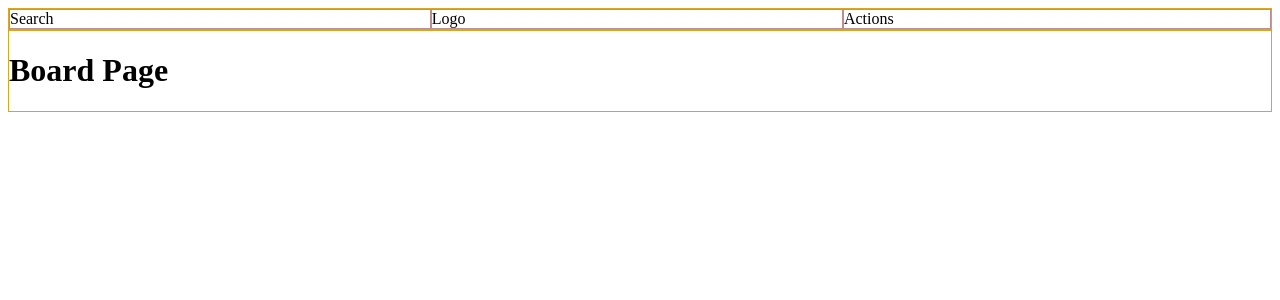
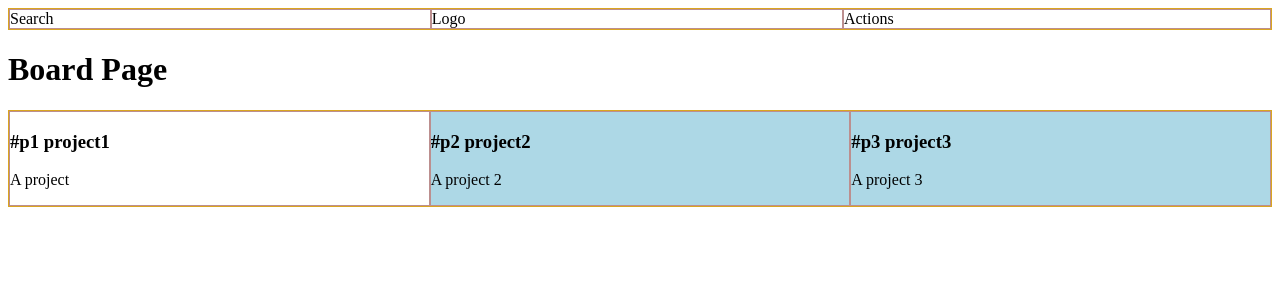
Before and after one commit to oPauloChaves/reskongoal-frontend, a React app: page /board in a window 1280 px wide. Shown: the top 300 px of the page. Built offline with nearby package versions, Linux system fonts and the light colour scheme.

Commit message:
add dummy data and list projects

```diff
--- a/src/App.js
+++ b/src/App.js
@@ -9,13 +9,15 @@ import HomePage from './routes/Home'
 import LoginPage from './routes/Login'
 import BoardPage from './routes/Board'
 
+import data from './data.json'
+
 class App extends Component {
   render() {
     return (
       <Switch>
         <DefaultLayout exact path='/' component={HomePage} />
         <DefaultLayout path='/login' component={LoginPage} />
-        <DefaultLayout path='/board' component={BoardPage} />
+        <DefaultLayout path='/board' component={BoardPage} appdata={data} />
         <DefaultLayout component={NoMatch} />
       </Switch>
     )
--- /dev/null
+++ b/src/data.json
@@ -0,0 +1,43 @@
+{
+  "users": [
+    {
+      "id": "abc",
+      "name": "Paulo",
+      "email": "paulo@code.io"
+    },
+    {
+      "id": "ddd",
+      "name": "Joe",
+      "email": "joe@code.io"
+    }
+  ],
+  "projects": [
+    {
+      "id": "p1",
+      "name": "project1",
+      "description": "A project",
+      "color": "white",
+      "users_id": "abc",
+      "lists": [],
+      "members": []
+    },
+    {
+      "id": "p2",
+      "name": "project2",
+      "description": "A project 2",
+      "color": "lightblue",
+      "users_id": "abc",
+      "lists": [],
+      "members": []
+    },
+    {
+      "id": "p3",
+      "name": "project3",
+      "description": "A project 3",
+      "color": "lightblue",
+      "users_id": "abc",
+      "lists": [],
+      "members": []
+    }
+  ]
+}
--- a/src/layouts/DefaultLayout.js
+++ b/src/layouts/DefaultLayout.js
@@ -6,15 +6,13 @@ import Header from '../components/Header'
 class DefaultLayout extends Component {
 
   render() {
-    const { component: Component, ...rest } = this.props
+    const { component: Component, appdata, ...rest } = this.props
 
     return (
       <Route {...rest} render={matchProps => (
         <div className='DefaultLayout'>
           <Header {...matchProps} />
-          <div className="row">
-            <Component {...matchProps} />
-          </div>
+          <Component {...matchProps} appdata={appdata} />
         </div>
       )} />
     )
--- a/src/routes/Board/index.js
+++ b/src/routes/Board/index.js
@@ -1,10 +1,22 @@
 import React, { Component } from 'react'
+
+const Project = ({ id, name, description, color}) => (
+  <div className='col' style={{backgroundColor: color}}>
+    <h3>{`#${id} ${name}`}</h3>
+    <p>{description}</p>
+  </div>
+)
 
 class BoardPage extends Component {
   render() {
+    const { appdata : { projects = [] } } = this.props
+
     return (
       <div>
         <h1>Board Page</h1>
+        <div className="row">
+          {projects.map(p => <Project key={p.id} {...p} />)}
+        </div>
       </div>
     )
   }
--- a/src/routes/Home/index.js
+++ b/src/routes/Home/index.js
@@ -1,10 +1,15 @@
 import React, { Component } from 'react'
+import { Link } from 'react-router-dom'
 
 class HomePage extends Component {
   render() {
     return (
       <div>
         <h1>Home Page</h1>
+        <ul>
+          <li><Link to='/login'>Login</Link></li>
+          <li><Link to='/board'>Board</Link></li>
+        </ul>
       </div>
     )
   }
```
